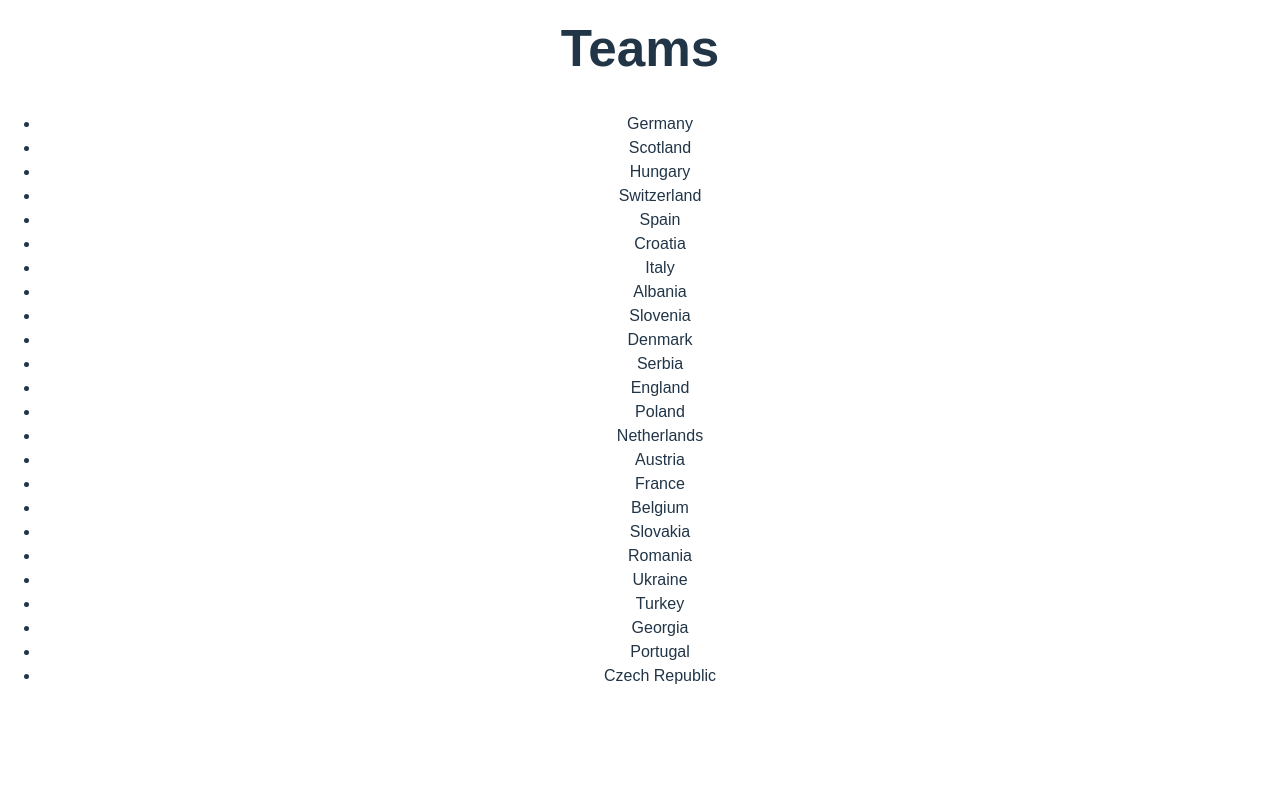
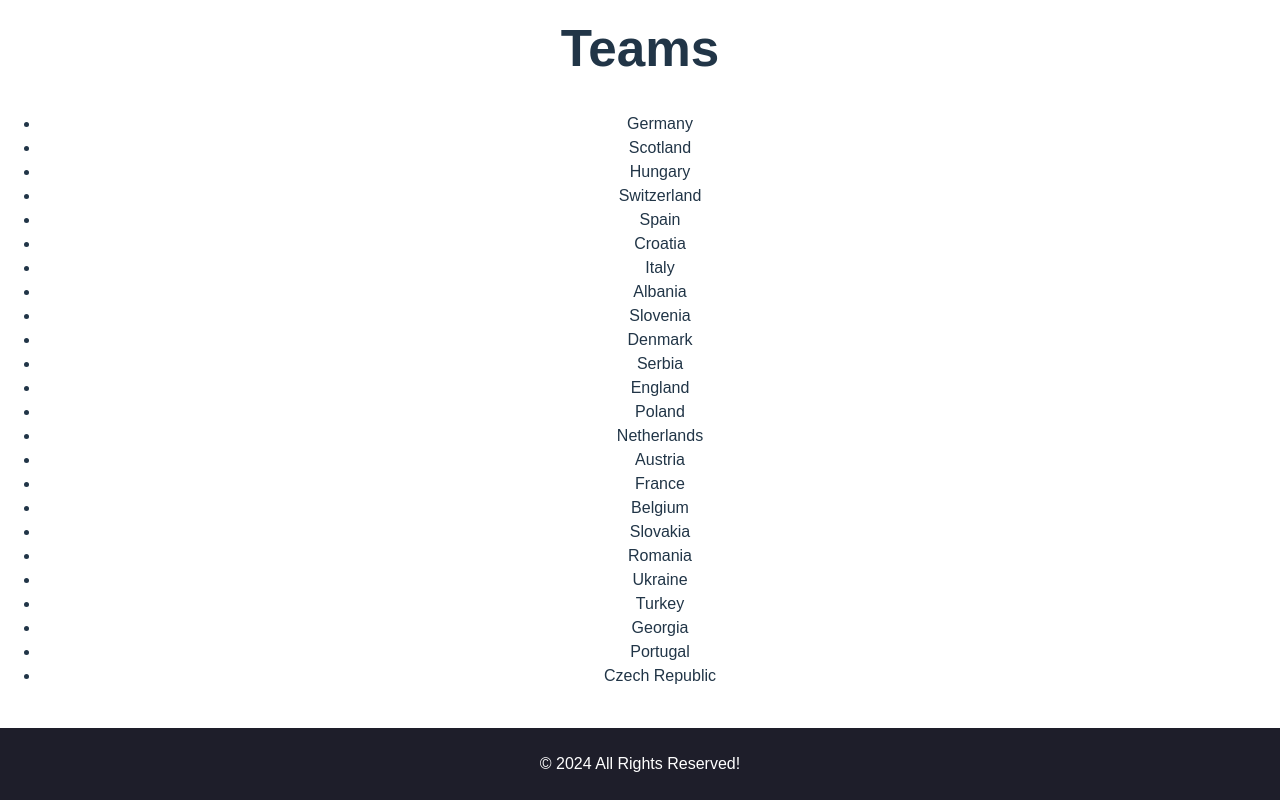
Before and after one commit to ZdravkaGoranova/Sirma-Solutions-Final-Exam, a React (Vite) app: page / in a window 1280 px wide. Shown: the part 504-1304 px from the top of the page. Before the commit the page ends 1208 px from the top, so only its background shows below. Built offline with nearby package versions, Linux system fonts and the light colour scheme.

Commit message:
Create Footer

```diff
--- a/src/App.jsx
+++ b/src/App.jsx
@@ -1,27 +1,30 @@
 // import { useState } from 'react'
 
-import './App.css'
+import './App.css';
 import { Route, Routes } from 'react-router-dom';
 import Home from './components/Home.jsx';
 import MatchDetails from './components/MatchDetails.jsx';
 import TeamDetails from './components/TeamDetails.jsx';
 import Header from './components/Header.jsx';
+import Footer from './components/Footer.jsx';
 
 function App() {
   // const [count, setCount] = useState(0)
 
   return (
     <>
+      {' '}
+      <Header />
       <main>
-        <Header/>
         <Routes>
           <Route path="/" element={<Home />} />
           <Route path="/matchDetails" element={<MatchDetails />} />
           <Route path="/teamDetails" element={<TeamDetails />} />
         </Routes>
       </main>
+      <Footer />
     </>
   );
 }
 
-export default App
+export default App;
--- /dev/null
+++ b/src/components/Footer.css
@@ -0,0 +1,17 @@
+footer {
+  background-color: var(--black-color);
+  color: var(--white-color);
+  height: 4.5rem;
+  display: flex;
+  align-items: center;
+  justify-content: center;
+  position: relative;
+  bottom: 0;
+  left: 0;
+  width: 100%;
+  margin-top: 40px;
+}
+
+footer p {
+  margin: 0;
+}
--- /dev/null
+++ b/src/components/Footer.jsx
@@ -0,0 +1,11 @@
+import './Footer.css';
+
+export default function Footer() {
+  return (
+    <>
+      <footer>
+        <p>© 2024 All Rights Reserved!</p>
+      </footer>
+    </>
+  );
+}
```
